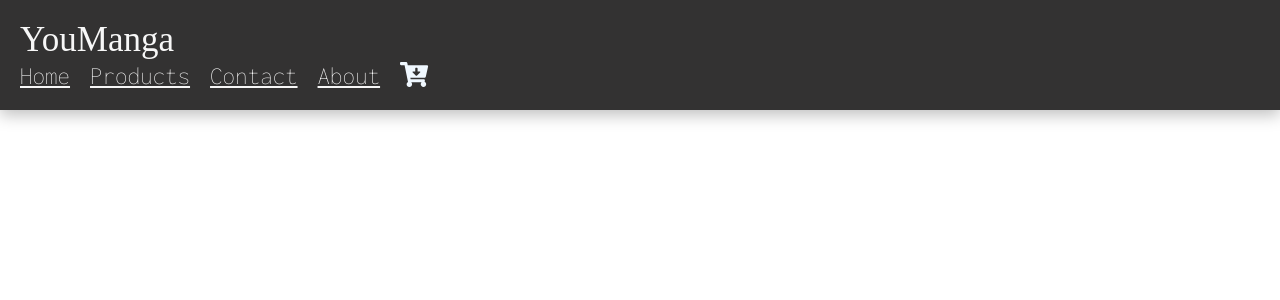
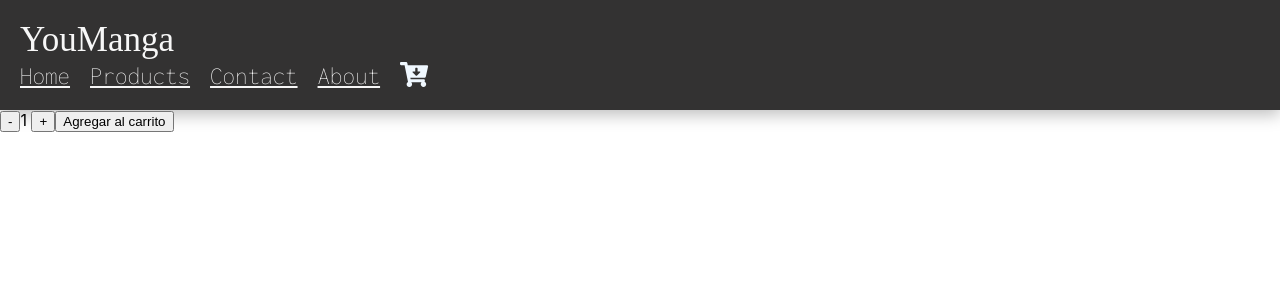
Before and after one commit to Karolitab/Tienda-de-ropa--Karol-Barroso, a React (Create React App) app in the folder karol-app/: page / in a window 1280 px wide. Shown: the top 300 px of the page. Built offline with nearby package versions, Linux system fonts and the light colour scheme; a web font is replaced by a local one.

Commit message:
Counter added

```diff
--- a/karol-app/src/App.js
+++ b/karol-app/src/App.js
@@ -2,12 +2,13 @@
 import './App.css';
 import NavBar from './components/NavBar/NavBar';
 // import ItemListContainer from './components/ItemListContainer/ItemListContainer';
+import Counter from './components/Counter/Counter';
 
 function App() {
   return (
     <>
     <NavBar />
-
+    <Counter />
 
     </>
 
--- /dev/null
+++ b/karol-app/src/components/Counter/Counter.js
@@ -0,0 +1,38 @@
+import react from 'react';
+import React, { useState } from 'react';
+export default function Counter(){
+
+const min = 1;
+const max = 10;
+
+const [add, setAdd] = useState(min);
+
+function adittion() {
+const newValue = add + 1;
+if (newValue <= max) {
+
+    setAdd(newValue);
+    }
+}
+function substraction() {
+    const newValue = add - 1;
+    if (newValue >= min) {
+        setAdd(newValue);
+    }
+
+}
+function onAdd() {
+    alert(`Compraste ${add} items!`);
+    }
+
+return (
+    <>
+    <div className="counter">
+    <button onClick={substraction}> - </button>
+    <span>{add} </span>
+    <button onClick={adittion}>+ </button>
+    <button onClick={onAdd}>Agregar al carrito</button>
+    </div>
+    </>
+);
+};
```
